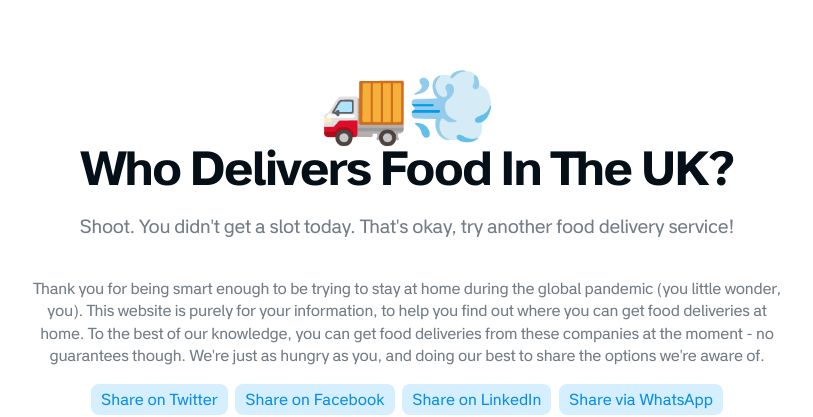
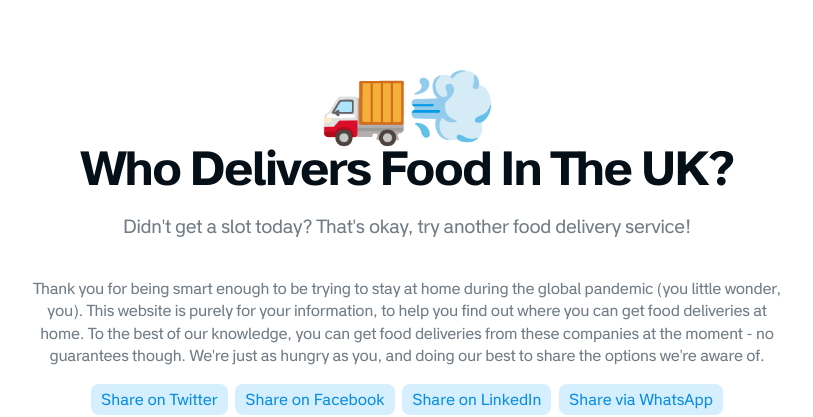
Before and after one commit to fairheadcreative/whodeliversfood, a Jekyll site: the page built from index.markdown, in a window 1280 px wide and 900 px high. Shown: the top 417 px of the window, without its empty margins (233-1046 px from the left). Built offline with Jekyll 4.4.1, drawn with Linux system fonts in a browser that asks for light colours; a script that is not in the unit is left out; comment, search, counter and statistics services are not loaded.

Commit message:
Update home lead

```diff
--- a/index.markdown
+++ b/index.markdown
@@ -6,7 +6,7 @@ title: Directory
 
 <header>
   <h1><span>🚚💨</span>Who Delivers Food In The UK?</h1>
-  <p>Shoot. You didn't get a slot today. That's okay, try another food delivery service!</p>
+  <p>Didn't get a slot today? That's okay, try another food delivery service!</p>
 
   <p class="detail">Thank you for being smart enough to be trying to stay at home during the global pandemic (you little wonder, you). This website is purely for your information, to help you find out where you can get food deliveries at home. To the best of our knowledge, you can get food deliveries from these companies at the moment - no guarantees though. We're just as hungry as you, and doing our best to share the options we're aware of.</p>
 
```
